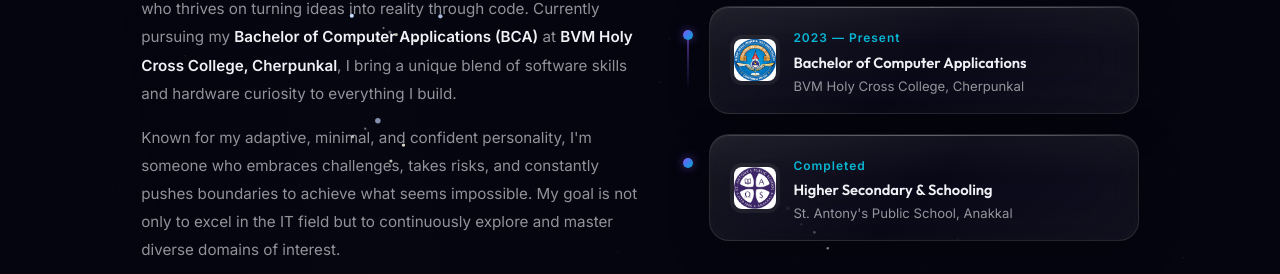
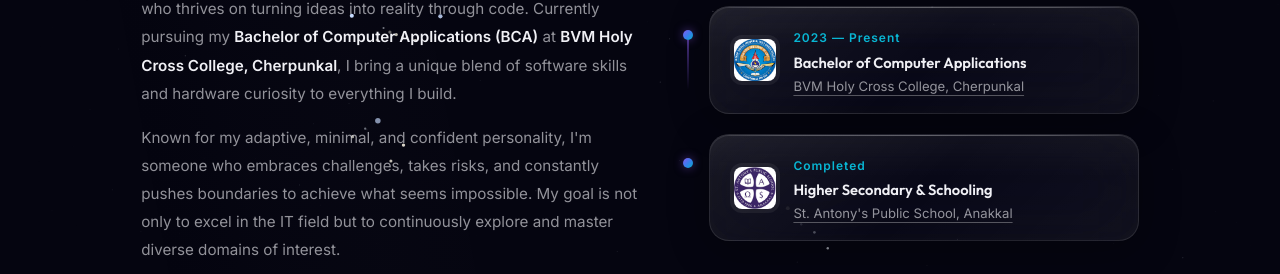
Before and after one commit to midhunsiby7/its_me_midhun, a React (Vite) app: page / in a window 1280 px wide. Both pictures are taken after a click on the button "About". Shown: the part 322-596 px from the top of the page. Built offline with nearby package versions, Linux system fonts and the light colour scheme.

Commit message:
feat: add links to education institutions and reduce shooting star frequency

```diff
--- a/src/components/About.jsx
+++ b/src/components/About.jsx
@@ -40,7 +40,7 @@
                     <div>
                       <span className="about__timeline-year">2023 — Present</span>
                       <h4>Bachelor of Computer Applications</h4>
-                      <p>BVM Holy Cross College, Cherpunkal</p>
+                      <p><a href="https://bvmcollege.com/" target="_blank" rel="noopener noreferrer" style={{ color: 'inherit', textDecoration: 'underline', textDecorationColor: 'rgba(255,255,255,0.3)', textUnderlineOffset: '4px' }}>BVM Holy Cross College, Cherpunkal</a></p>
                     </div>
                   </div>
                 </div>
@@ -53,7 +53,7 @@
                     <div>
                       <span className="about__timeline-year">Completed</span>
                       <h4>Higher Secondary & Schooling</h4>
-                      <p>St. Antony's Public School, Anakkal</p>
+                      <p><a href="https://www.saps.ac.in/" target="_blank" rel="noopener noreferrer" style={{ color: 'inherit', textDecoration: 'underline', textDecorationColor: 'rgba(255,255,255,0.3)', textUnderlineOffset: '4px' }}>St. Antony's Public School, Anakkal</a></p>
                     </div>
                   </div>
                 </div>
--- a/src/components/Starfield.jsx
+++ b/src/components/Starfield.jsx
@@ -411,7 +411,7 @@
       drawBlackHole(time);
 
       // Shooting stars (spawning from all directions)
-      if (Math.random() < 0.015) { // Increased frequency
+      if (Math.random() < 0.012) { // Reduced frequency from 0.015 to 0.012 (20% reduction)
         const side = Math.floor(Math.random() * 4);
         let x, y, vx, vy;
         const speed = Math.random() * 3 + 2;
```
